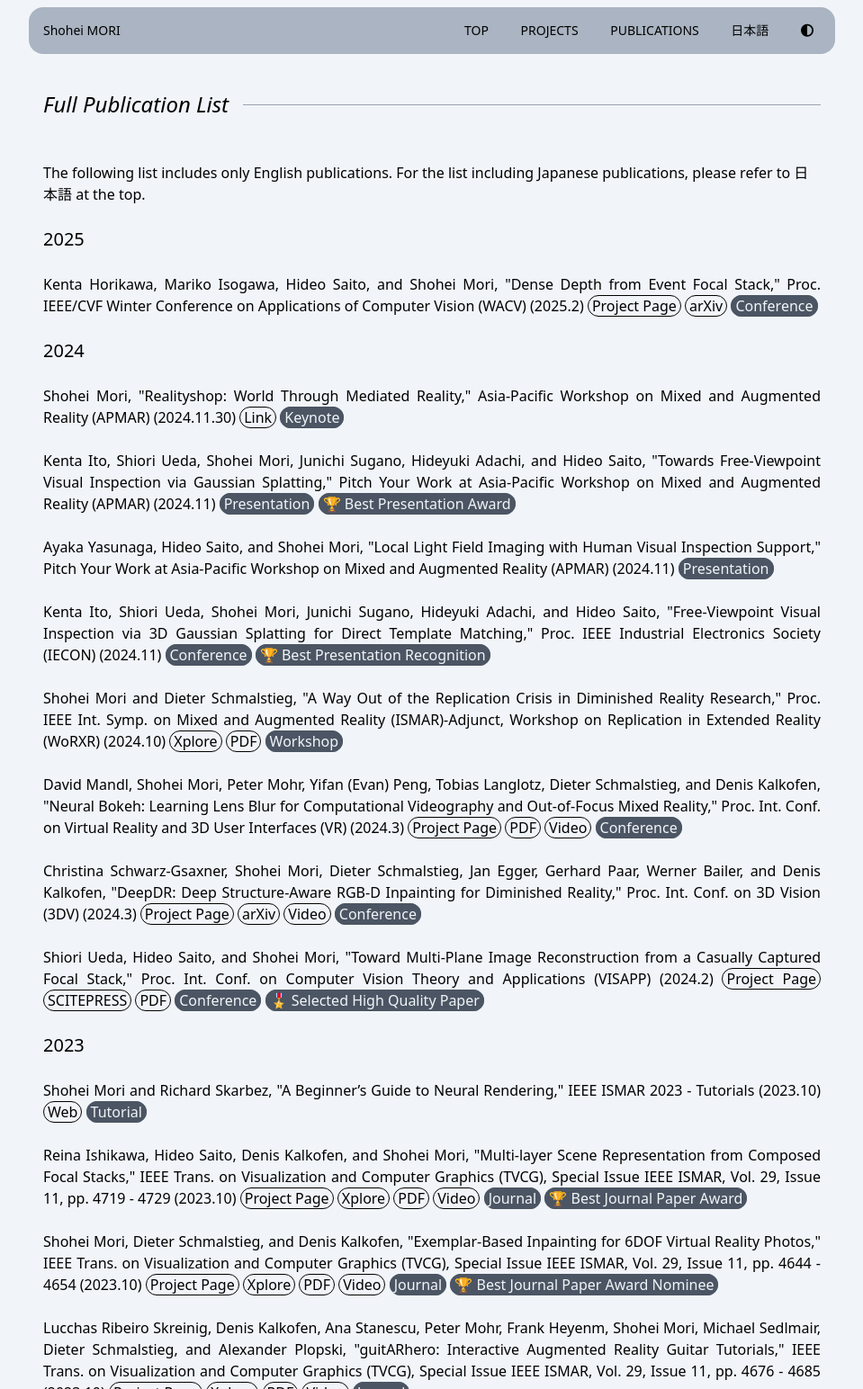
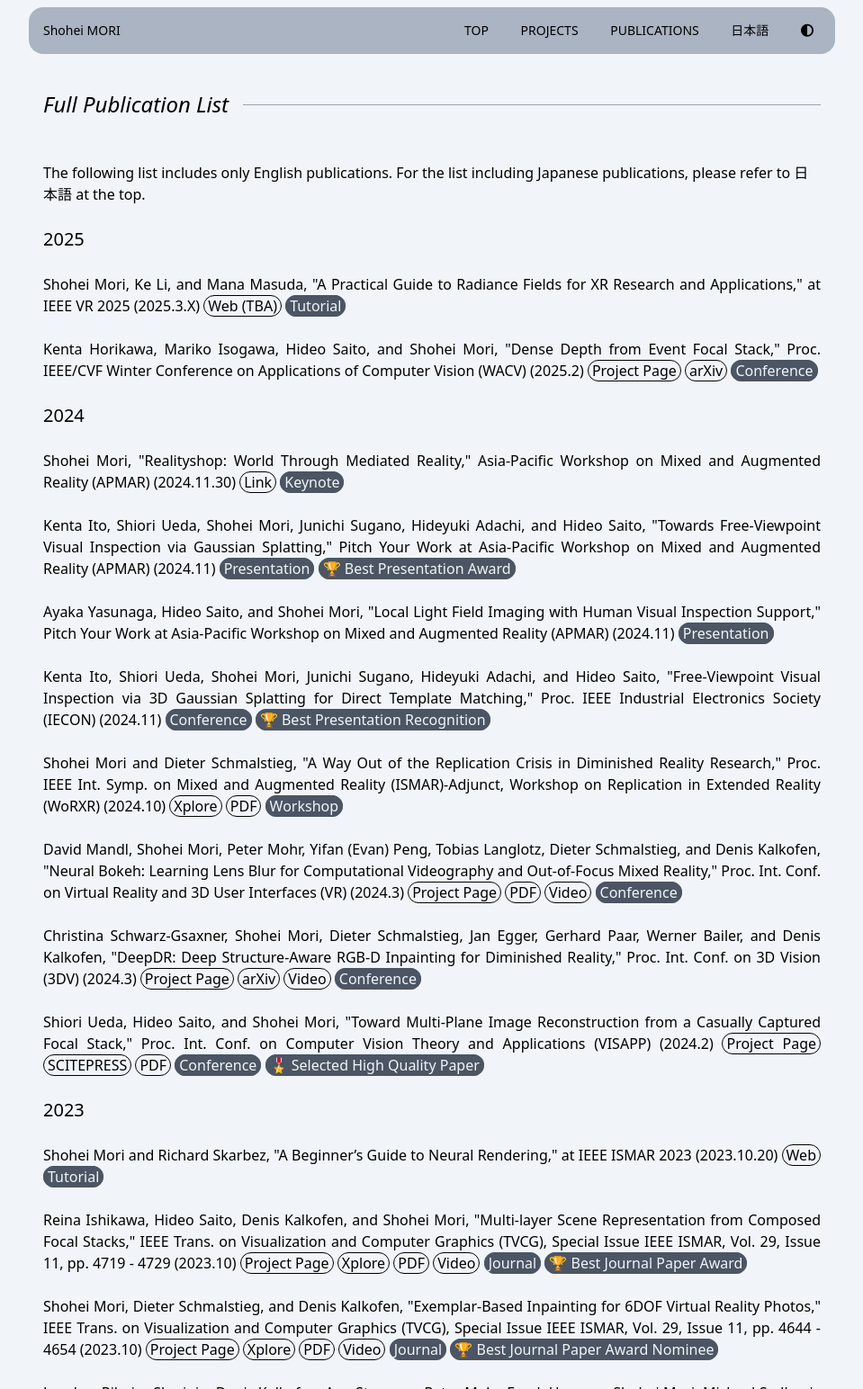
Before and after one commit to Mugichoko445/mugichoko445.github.io, a website: page docs/publications.html in a window 1280 px wide. Shown: the top 1544 px of the page at 90% size, without its empty margins (160-1119 px from the left). Drawn offline with Linux system fonts and the light colour scheme.

Commit message:
tutorial

```diff
--- a/docs/publications.html
+++ b/docs/publications.html
@@ -68,11 +68,16 @@
 
             <h2 class="text-xl pb-6 text-center md:text-left">2025</h2>
             <div class="pb-6">
+                Shohei Mori, Ke Li, and Mana Masuda, "A Practical Guide to Radiance Fields for XR Research and Applications," at IEEE VR 2025 (2025.3.X)
+                <a class="border border-black dark:border-white rounded-xl px-1 hover:opacity-90" href="#" target="_blank">Web (TBA)</a>
+                <span class="border bg-gray-600 border-gray-600 text-slate-100 rounded-xl px-1">Tutorial</span>
+                <!--<span class="bg-gray-200 text-rose-700 rounded-md px-1">📢 To Appear</span>-->
+            </div>
+            <div class="pb-6">
                 Kenta Horikawa, Mariko Isogawa, Hideo Saito, and Shohei Mori, "Dense Depth from Event Focal Stack," Proc. IEEE/CVF Winter Conference on Applications of Computer Vision (WACV) (2025.2)
                 <a class="border border-black dark:border-white rounded-xl px-1 hover:opacity-90" href="https://mediated-reality.github.io/projects/horikawa_wacv25" target="_blank">Project Page</a>
                 <a class="border border-black dark:border-white rounded-xl px-1 hover:opacity-90" href="http://arxiv.org/abs/2412.08120" target="_blank">arXiv</a>
                 <span class="border bg-gray-600 border-gray-600 text-slate-100 rounded-xl px-1">Conference</span>
-                <!--<span class="bg-gray-200 text-rose-700 rounded-md px-1">📢 To Appear</span>-->
             </div>
 
             <h2 class="text-xl pb-6 text-center md:text-left">2024</h2>
@@ -126,7 +131,7 @@
 
             <h2 class="text-xl pb-6 text-center md:text-left">2023</h2>
             <div class="pb-6">
-                Shohei Mori and Richard Skarbez, "A Beginner’s Guide to Neural Rendering," IEEE ISMAR 2023 - Tutorials (2023.10)
+                Shohei Mori and Richard Skarbez, "A Beginner’s Guide to Neural Rendering," at IEEE ISMAR 2023 (2023.10.20)
                 <a class="border border-black dark:border-white rounded-xl px-1 hover:opacity-90" href="https://www.richardskarbez.com/nerf-tutorial" target="_blank">Web</a>
                 <span class="border bg-gray-600 border-gray-600 text-slate-100 rounded-xl px-1">Tutorial</span>
             </div>
```
